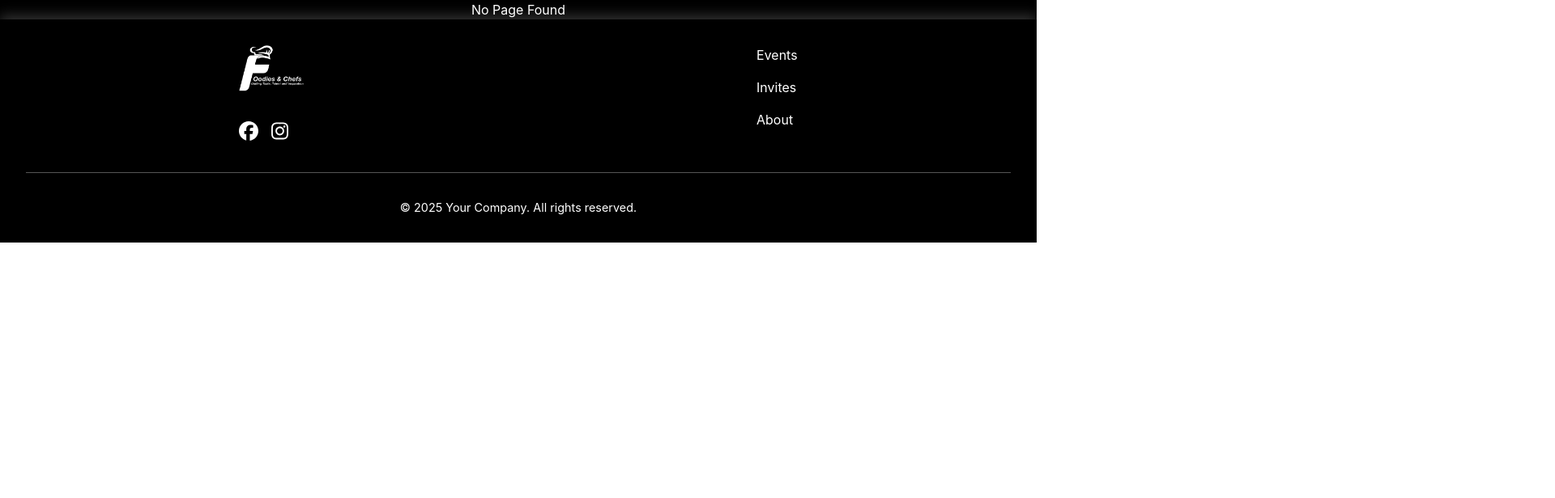
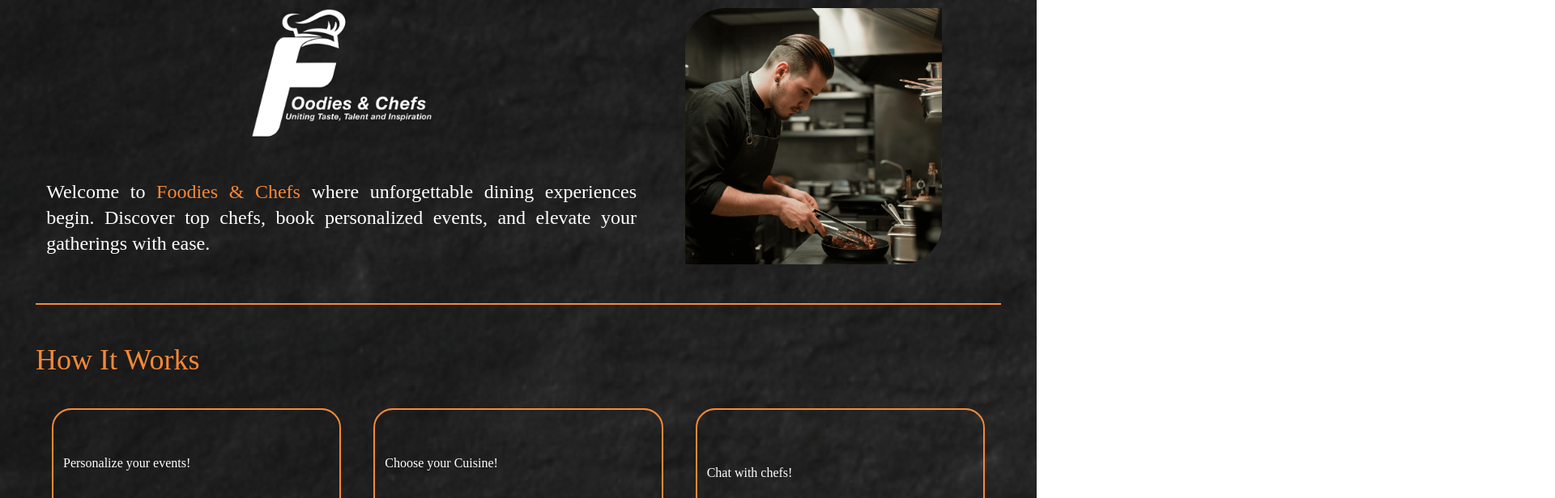
Before and after one commit to y-emam/foodies_and_chefs, a React (Create React App) app: page / in a window 1280 px wide. Shown: the top 616 px of the page at 81% size, 1920 px wide, since content can reach past the window. Built offline with nearby package versions, Linux system fonts and the light colour scheme.

Commit message:
testing performance

```diff
--- a/src/App.jsx
+++ b/src/App.jsx
@@ -32,7 +32,8 @@ function App() {
 
           {/* Routes */}
           <Routes>
-            {/* <Route path="/" element={<HomePage />} /> */}
+            {/* Home Page */}
+            <Route path="/" element={<HomePage />} />
 
             {/* Authentication */}
             {/* <Route path="/signin" element={<SignInPage />} />
```
